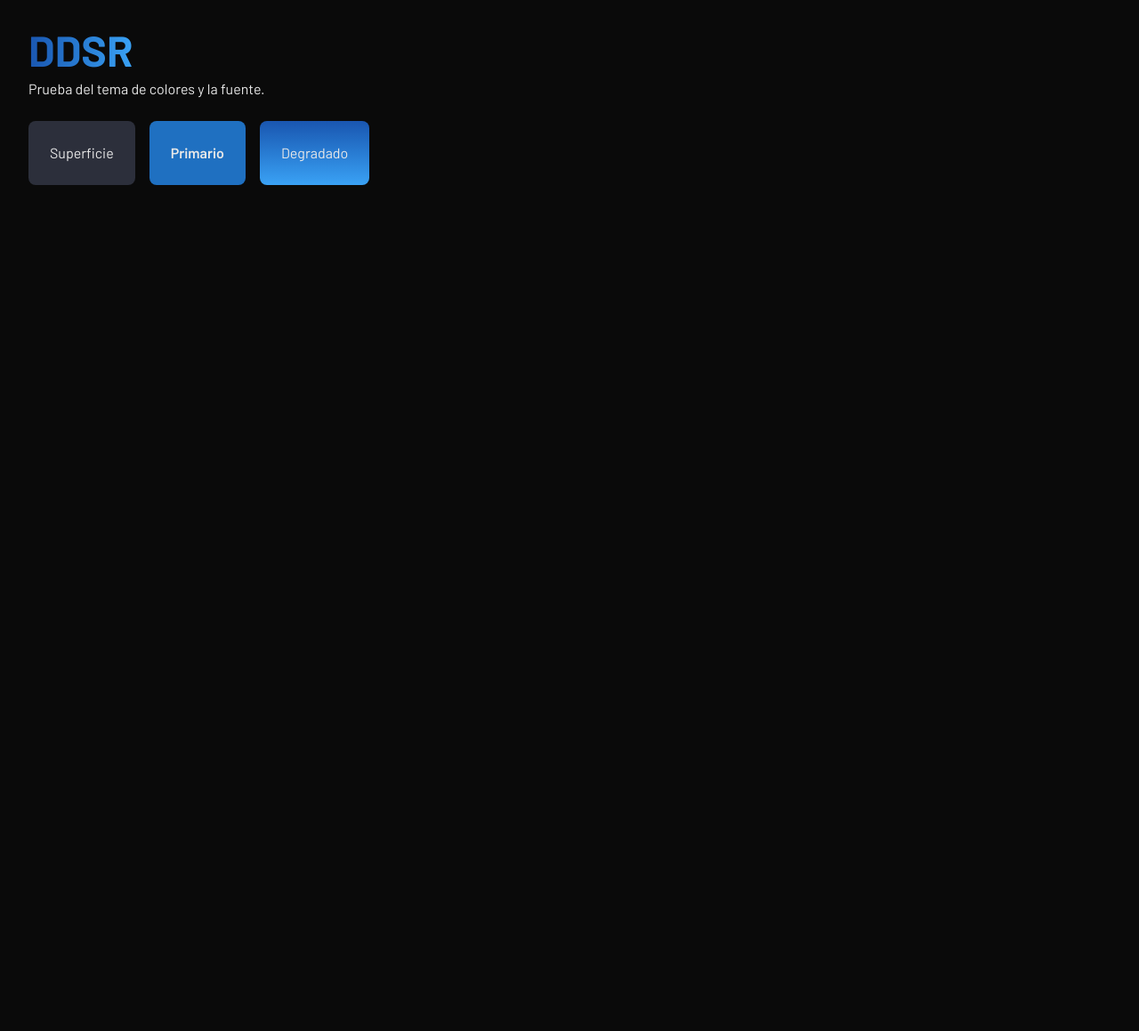
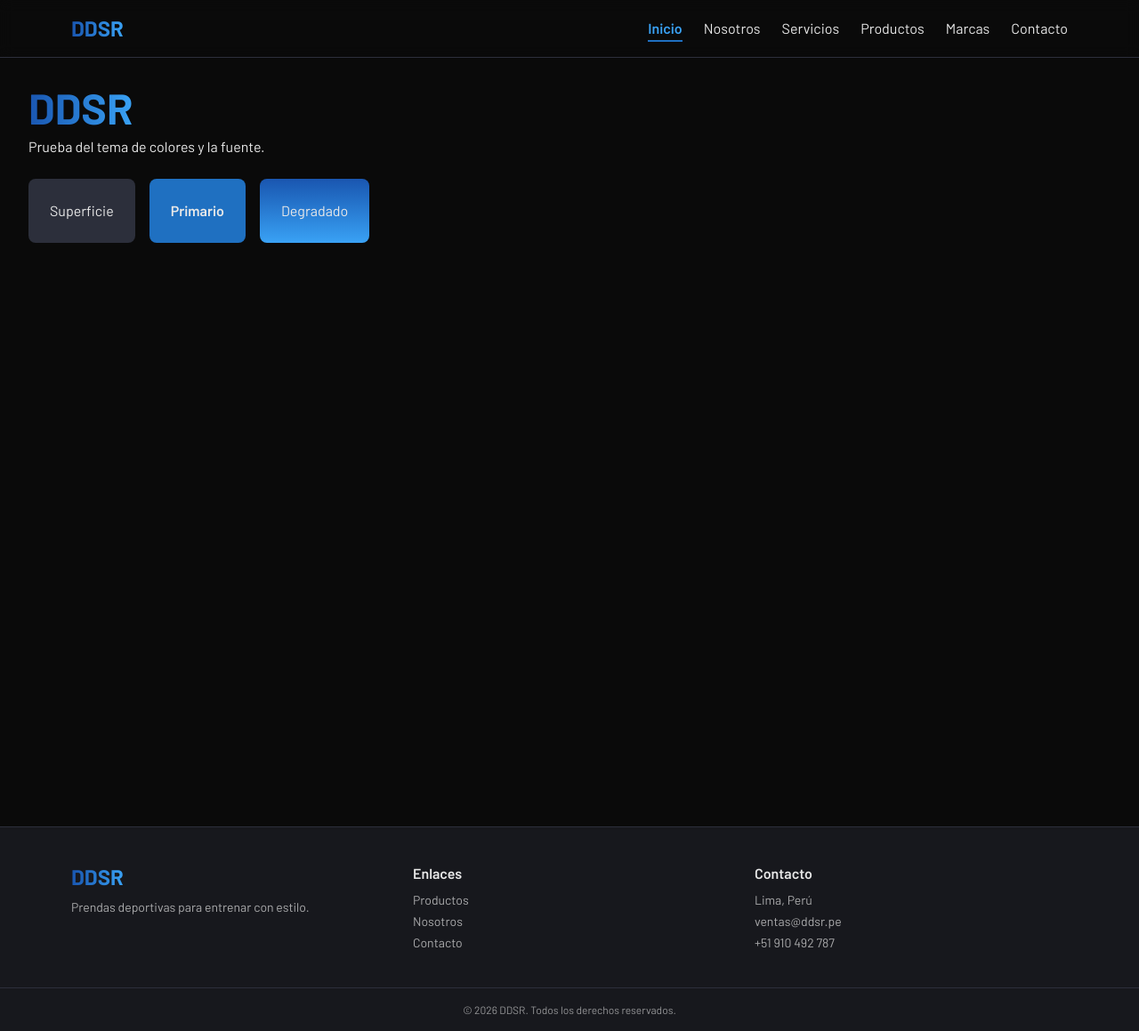
Before and after one commit to Davidsr-ui/ddsr-next-solano, a Next.js app: page / in a window 1280 px wide. Shown: the whole page at 89% size. Before the commit the page ends 800 px from the top, so only its background shows below. Built offline with nearby package versions, Linux system fonts and the light colour scheme.

Commit message:
se agrego la parte de el footer y la parte del Navbar

```diff
--- a/src/app/layout.tsx
+++ b/src/app/layout.tsx
@@ -1,4 +1,6 @@
 import type { Metadata } from "next";
+import Navbar from "@/components/Navbar";
+import Footer from "@/components/Footer";
 import { Barlow } from "next/font/google";
 import "./globals.css";
 
@@ -18,7 +20,11 @@ export default function RootLayout({
 }: Readonly<{ children: React.ReactNode }>) {
   return (
     <html lang="es" className={barlow.variable}>
-      <body className="font-sans antialiased">{children}</body>
+      <body className="flex min-h-screen flex-col font-sans antialiased">
+        <Navbar />
+        <main className="flex-1">{children}</main>
+        <Footer />
+      </body>
     </html>
   );
 }
--- /dev/null
+++ b/src/components/Footer.tsx
@@ -0,0 +1,40 @@
+import Link from "next/link";
+
+export default function Footer() {
+  return (
+    <footer className="mt-16 border-t border-superficie bg-superficie/40">
+      <div className="mx-auto grid max-w-6xl gap-8 px-4 py-10 sm:grid-cols-3">
+        <div>
+          <p className="w-fit bg-linear-to-r from-azul-oscuro to-azul-claro bg-clip-text text-2xl font-bold text-transparent">
+            DDSR
+          </p>
+          <p className="mt-2 text-sm text-texto/70">
+            Prendas deportivas para entrenar con estilo.
+          </p>
+        </div>
+
+        <div>
+          <h3 className="font-semibold">Enlaces</h3>
+          <ul className="mt-2 space-y-1 text-sm text-texto/70">
+            <li><Link href="/productos" className="hover:text-azul-claro">Productos</Link></li>
+            <li><Link href="/nosotros" className="hover:text-azul-claro">Nosotros</Link></li>
+            <li><Link href="/contacto" className="hover:text-azul-claro">Contacto</Link></li>
+          </ul>
+        </div>
+
+        <div>
+          <h3 className="font-semibold">Contacto</h3>
+          <ul className="mt-2 space-y-1 text-sm text-texto/70">
+            <li>Lima, Perú</li>
+            <li>ventas@ddsr.pe</li>
+            <li>+51 910 492 787</li>
+          </ul>
+        </div>
+      </div>
+
+      <p className="border-t border-superficie py-4 text-center text-xs text-texto/60">
+        © 2026 DDSR. Todos los derechos reservados.
+      </p>
+    </footer>
+  );
+}
--- /dev/null
+++ b/src/components/Navbar.tsx
@@ -0,0 +1,91 @@
+"use client";
+
+import Link from "next/link";
+import { usePathname } from "next/navigation";
+import { useState } from "react";
+
+const enlaces = [
+  { href: "/", texto: "Inicio" },
+  { href: "/nosotros", texto: "Nosotros" },
+  { href: "/servicios", texto: "Servicios" },
+  { href: "/productos", texto: "Productos" },
+  { href: "/marcas", texto: "Marcas" },
+  { href: "/contacto", texto: "Contacto" },
+];
+
+export default function Navbar() {
+  const pathname = usePathname();
+  const [abierto, setAbierto] = useState(false);
+
+  const esActivo = (href: string) =>
+    href === "/" ? pathname === "/" : pathname.startsWith(href);
+
+  return (
+    <header className="sticky top-0 z-50 border-b border-superficie bg-fondo/90 backdrop-blur">
+      <nav className="mx-auto flex max-w-6xl items-center justify-between px-4 py-4">
+        <Link
+          href="/"
+          className="w-fit bg-linear-to-r from-azul-oscuro to-azul-claro bg-clip-text text-2xl font-bold text-transparent"
+        >
+          DDSR
+        </Link>
+
+        {/* Botón hamburguesa: solo en pantallas pequeñas */}
+        <button
+          type="button"
+          className="rounded-md p-2 hover:bg-superficie md:hidden"
+          onClick={() => setAbierto(!abierto)}
+          aria-label="Abrir o cerrar menú"
+          aria-expanded={abierto}
+        >
+          <svg width="24" height="24" viewBox="0 0 24 24" fill="none" stroke="currentColor" strokeWidth="2">
+            {abierto ? (
+              <path d="M6 6l12 12M18 6L6 18" />
+            ) : (
+              <path d="M4 6h16M4 12h16M4 18h16" />
+            )}
+          </svg>
+        </button>
+
+        {/* Menú de escritorio */}
+        <ul className="hidden gap-6 md:flex">
+          {enlaces.map((e) => (
+            <li key={e.href}>
+              <Link
+                href={e.href}
+                className={`pb-1 transition-colors hover:text-azul-claro ${
+                  esActivo(e.href)
+                    ? "border-b-2 border-primario font-semibold text-azul-claro"
+                    : ""
+                }`}
+              >
+                {e.texto}
+              </Link>
+            </li>
+          ))}
+        </ul>
+      </nav>
+
+      {/* Menú móvil desplegable */}
+      {abierto && (
+        <ul className="flex flex-col gap-1 border-t border-superficie px-4 pb-4 md:hidden">
+          {enlaces.map((e) => (
+            <li key={e.href}>
+              <Link
+                href={e.href}
+                onClick={() => setAbierto(false)}
+                className={`block rounded-md px-3 py-2 ${
+                  esActivo(e.href)
+                    ? "bg-superficie font-semibold text-azul-claro"
+                    : "hover:bg-superficie"
+                }`}
+              >
+                {e.texto}
+              </Link>
+            </li>
+          ))}
+        </ul>
+      )}
+    </header>
+  );
+}
```
